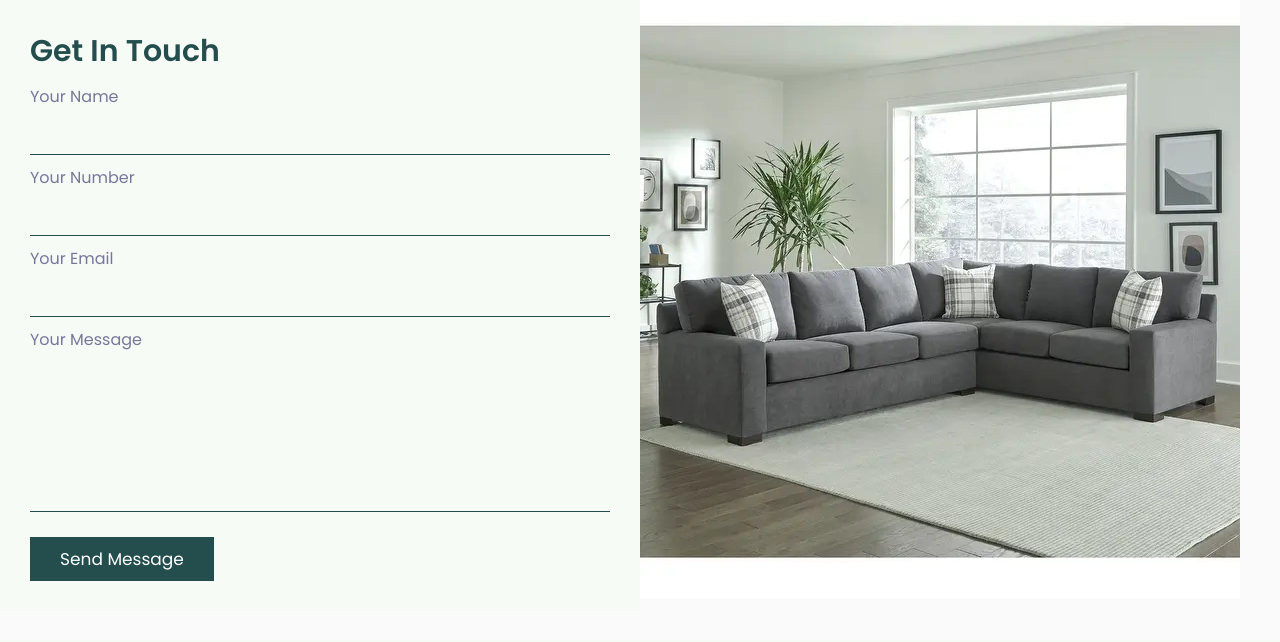
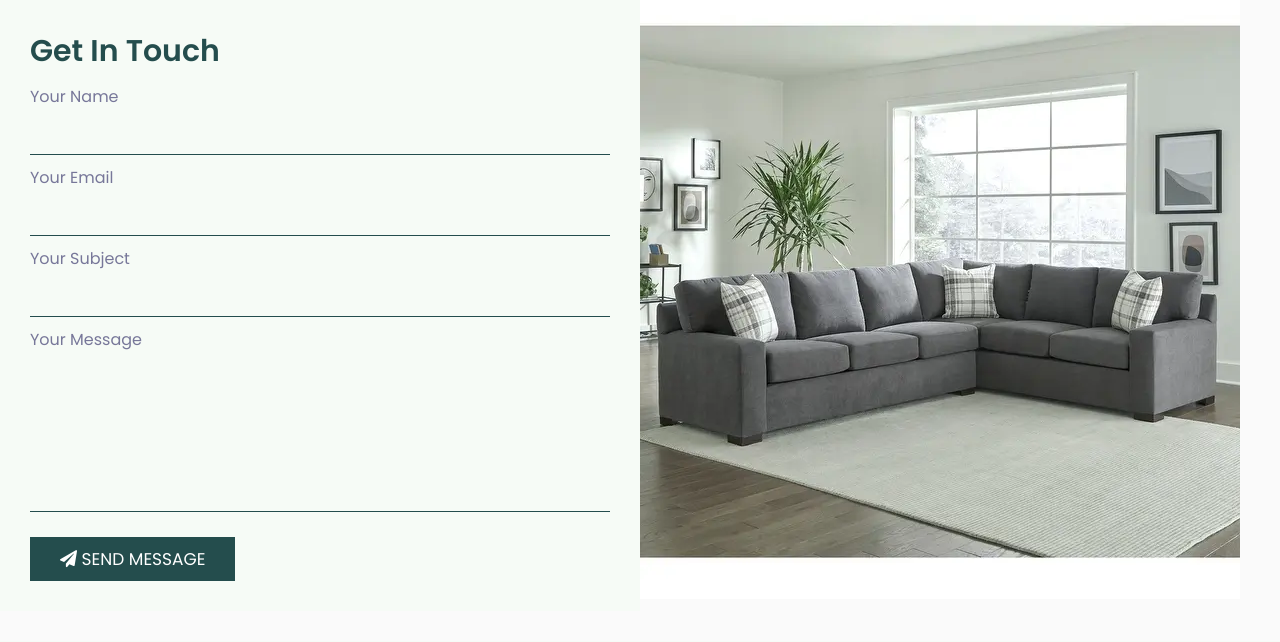
Before and after one commit to EuniceKiingati/e-commercewebsite, a Django app: page /contact/ in a window 1280 px wide. Shown: the part 263-905 px from the top of the page. Run offline with Django 4.2, Linux system fonts and the light colour scheme.

Commit message:
contact form

```diff
--- a/static/js/script.js
+++ b/static/js/script.js
@@ -94,3 +94,33 @@ for(var i=0; i<updateBtns.length; i++){
     })
 
 }
+
+// contactjs
+const sendEmail = ()=>{
+    const name=document.getElementById('name').value;
+    const email=document.getElementById('email').value;
+    const subject=document.getElementById('subject').value;
+    const message=document.getElementById('message').value;
+
+    if(name.trim() == '' || email.trim() =='' || subject.trim()=='' || message.trim()==''){
+        console.log("test")
+        return
+    }
+
+    var templateParams = {
+        from_name: name,
+        subject:subject,
+        message: message,
+        to_name: 'Eunice',
+        email: email,
+    };
+    emailjs.send('service_dmq8z78', 'template_ecdgia9', templateParams)
+    .then(function(response) {
+       console.log('SUCCESS!', response.status, response.text);
+       document.getElementById("emailForm").reset();
+       alert("Sent")
+
+    }, function(error) {
+       console.log('FAILED...', error);
+    });
+}
--- a/store/templates/store/contact.html
+++ b/store/templates/store/contact.html
@@ -9,7 +9,9 @@
 
     <!-- font awesome cdn link  -->
     <link rel="stylesheet" href="https://cdnjs.cloudflare.com/ajax/libs/font-awesome/5.15.4/css/all.min.css">
-
+    <script type="text/javascript"
+    src="https://cdn.jsdelivr.net/npm/@emailjs/browser@3/dist/email.min.js">
+    </script>
     <!-- custom css file link  -->
     <link rel="stylesheet" type="text/css" href="{% static 'css/style.css' %}">
 
@@ -159,17 +161,20 @@
 
 <div class="contact">
 
-    <form action="">
+    <form action="" id='emailForm' onsubmit="return false">
         <h3>get in touch</h3>
         <span>your name</span>
-        <input type="text" class="box">
-        <span>your number</span>
-        <input type="number" class="box">
+        <input id="name" type="text" class="box">
         <span>your email</span>
-        <input type="email" class="box">
+        <input id="email" type="email" class="box">
+        <span>your subject</span>
+        <input id="subject" type="text" class="box">
         <span>your message</span>
-        <textarea class="box" name="" id="" cols="30" rows="10"></textarea>
-        <input type="submit" value="send message" class="btn">
+        <textarea class="box" name="" id="message"  ></textarea>
+        <p></p><button class="btn" type="submit" id="send" onclick="sendEmail()">
+            <i class="fa fa-paper-plane"></i> SEND MESSAGE
+          </button></p>
+        <!-- <input type="submit" value="send message" class="btn"> -->
     </form>
 
     <!-- <iframe class="map" src="https://www.google.com/maps/embed?pb=!1m18!1m12!1m3!1d30153.788252261566!2d72.82321484621745!3d19.141690214227783!2m3!1f0!2f0!3f0!3m2!1i1024!2i768!4f13.1!3m3!1m2!1s0x3be7b63aceef0c69%3A0x2aa80cf2287dfa3b!2sJogeshwari%20West%2C%20Mumbai%2C%20Maharashtra%20400047!5e0!3m2!1sen!2sin!4v1634314289650!5m2!1sen!2sin" allowfullscreen="" loading="lazy"></iframe> -->
@@ -234,6 +239,11 @@
     Yunis| all rights reserved!
 </section>
 
+<script type="text/javascript">
+    (function(){
+       emailjs.init("yPukrGH-UFdzLsewG");
+    })();
+ </script>
 <!-- custom js file link  -->
 <script src="{% static 'js/script.js' %}"></script>
 
```
